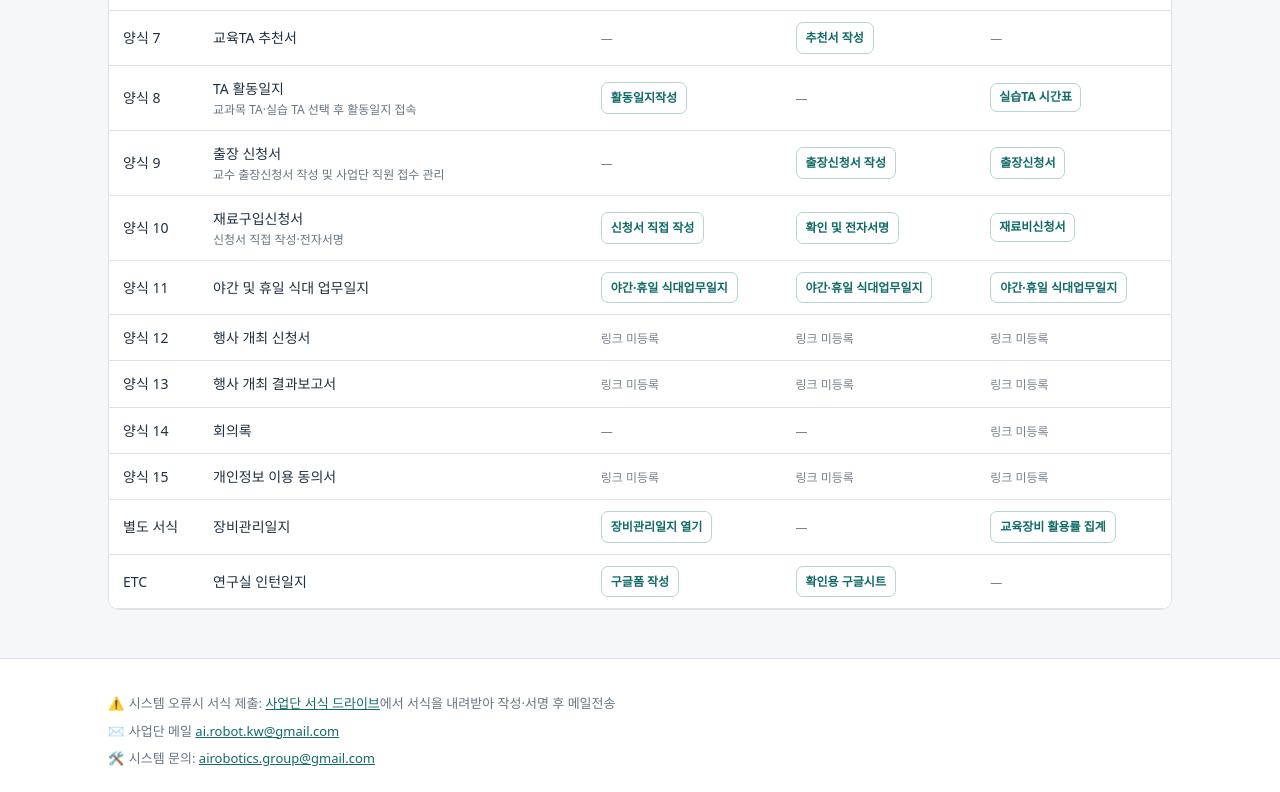
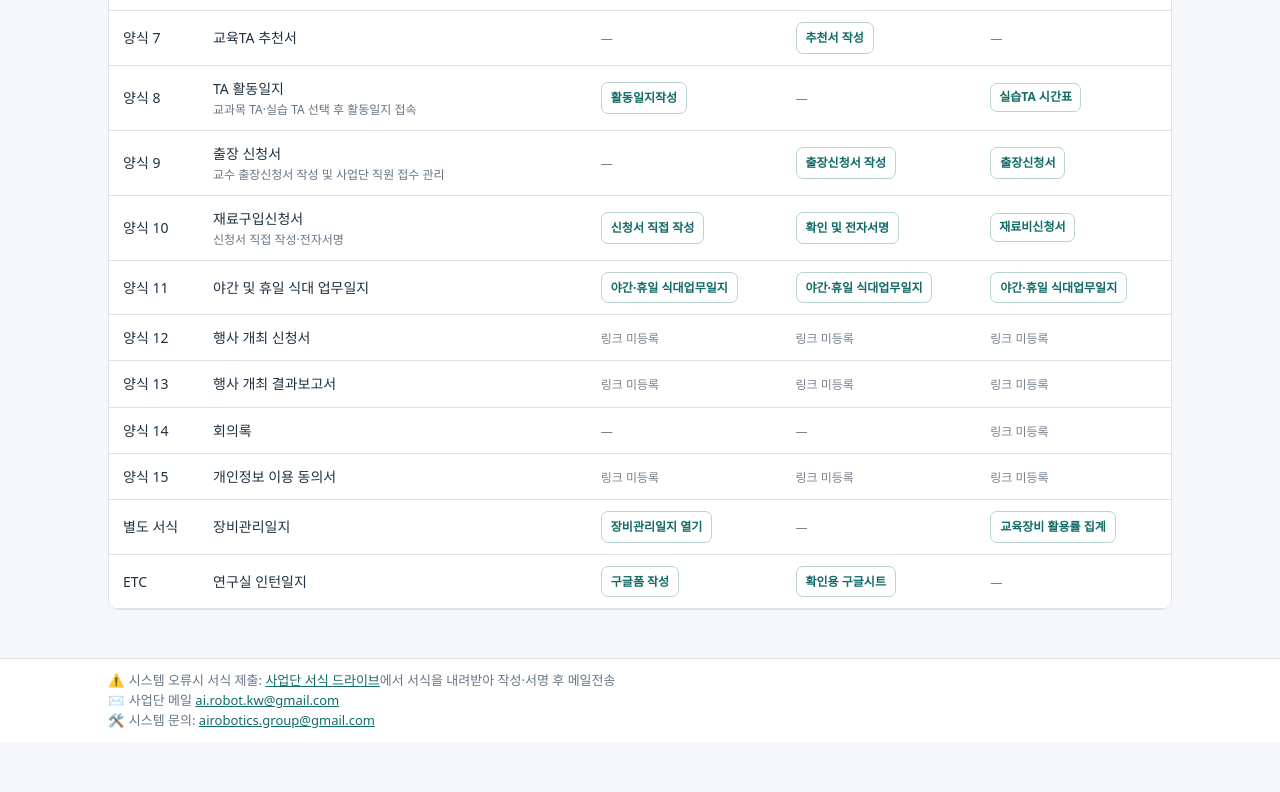
Before and after one commit to airoboticsgroup-crypto/form, a plain HTML site: page index.html in a window 1280 px wide. Shown: the part 644-1436 px from the top of the page. After the commit the page ends 1386 px from the top, so only its background shows below. Drawn offline with Linux system fonts and the light colour scheme.

Commit message:
Add files via upload

```diff
--- a/index.html
+++ b/index.html
@@ -32,7 +32,7 @@ header{padding:16px 0 18px}header p{font-size:13px}h1{font-size:26px;margin-bott
 @media(max-width:740px){.view-tabs{display:grid;grid-template-columns:repeat(3,minmax(0,1fr));gap:6px}.view-tabs button{padding:9px 4px;font-size:13px}.form-list{min-width:540px}}
 
 .ta-staff-links{display:flex;flex-direction:column;align-items:flex-start;gap:6px}.ta-staff-links .open{display:inline-block;max-width:100%;padding:5px 8px;font-size:12px;line-height:1.4;white-space:normal;overflow-wrap:anywhere}
-footer .wrap{flex-direction:column;gap:0}footer .backup{margin-top:6px}footer .ico{display:inline-block;width:1.6em}
+footer{padding:12px 0}footer .wrap{flex-direction:column;gap:0}footer .contact,footer .backup{margin:0;line-height:1.45}footer .backup{margin-top:1px}footer .ico{display:inline-block;width:1.6em}
 </style>
 </head>
 <body><header><div class="wrap"><h1>로봇특성화대학사업단 서식자동화시스템</h1><p>사용자별 서식을 확인하거나 전체 서식 목록에서 검색하세요.</p></div></header><main class="wrap">
```
